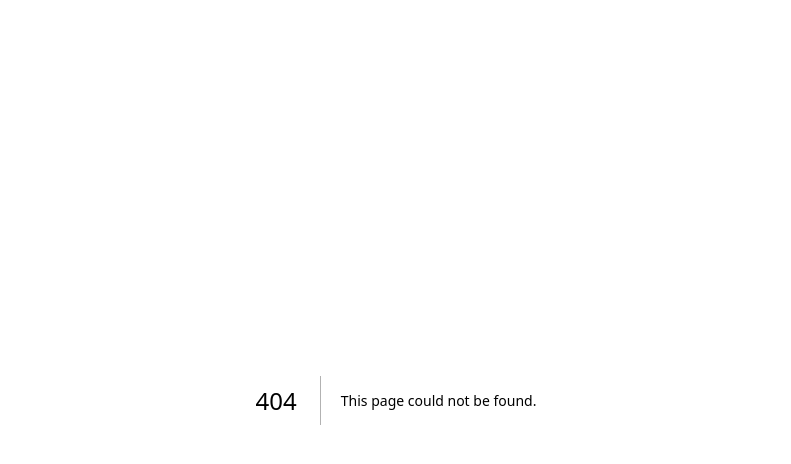
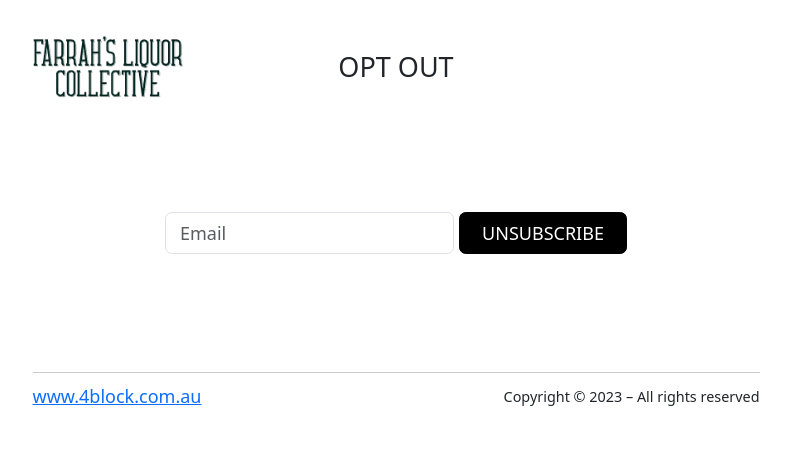
Before and after one commit to yulanh7/farrahsliquorcollective2-frontend, a Next.js app: page /opt-out in a window 1280 px wide. Before the commit this address had no page. Shown: the top 464 px of the page, without its empty margins (244-1035 px from the left). Built offline with nearby package versions, Linux system fonts and the light colour scheme.

Commit message:
new opt outpage

```diff
--- /dev/null
+++ b/pages/opt-out.tsx
@@ -0,0 +1,86 @@
+import Layout from "../src/components/layout";
+import React, { useState, FormEvent } from "react";
+import utilStyles from "../src/styles/utils.module.scss";
+import { Button } from "react-bootstrap";
+import Link from "next/link";
+
+export default function Post() {
+  const [email, setEmail] = useState("");
+  const [optOut, setOptOut] = useState(false);
+  const [errors, setErrors] = useState<{
+    email?: string;
+  }>({});
+
+  const validateForm = () => {
+    let isValid = true;
+    const newErrors: { email?: string } = {};
+    if (email.trim() === "") {
+      newErrors.email = "Email is required"
+      isValid = false;
+    } else if (!isValidEmail(email)) {
+
+      newErrors.email = 'Email is invalid';
+      isValid = false;
+    }
+
+    setErrors(newErrors);
+    return isValid;
+  }
+
+  const isValidEmail = (value: string) => {
+    const emailRegex = /^[^\s@]+@[^\s@]+\.[^\s@]+$/;
+    return emailRegex.test(value);
+  };
+
+  const handleSubmit = (e: FormEvent<HTMLFormElement>) => {
+
+    e.preventDefault();
+    if (validateForm()) {
+      // Form is valid, perform form submission logic here
+      setOptOut(true);
+    }
+
+  }
+
+  return (
+    <Layout title="OPT OUT" logo="/images/logo.jpg">
+      {
+        optOut ? (
+          <div>
+            <div className={`${utilStyles.textCenter} ${utilStyles.pB50px}`}>
+              You have been unsubscribed
+            </div>
+            <div className={`${utilStyles.textCenter}`}>
+              <Link href="/" >
+                <Button variant="primary" type="submit" className={utilStyles.button}>
+                  OPT IN
+                </Button>
+              </Link>
+            </div>
+          </div>
+        ) : (
+
+          <form className={utilStyles.flexTop} onSubmit={handleSubmit}>
+            <div className={`${utilStyles.pR5px} ${utilStyles.pB10px}`}>
+
+              <input
+                type="email"
+                placeholder="Email"
+                value={email}
+                width="300px"
+                className={`form-control ${errors.email && 'is-invalid'}`}
+                onChange={(e) => { setEmail(e.target.value) }}
+              />
+              {errors.email && (
+                <div className="invalid-feedback">{errors.email}</div>
+              )}
+            </div>
+            <Button variant="primary" type="submit" className={utilStyles.button}>
+              UNSUBSCRIBE
+            </Button>
+          </form>
+        )
+      }
+    </Layout >
+  );
+}
```
